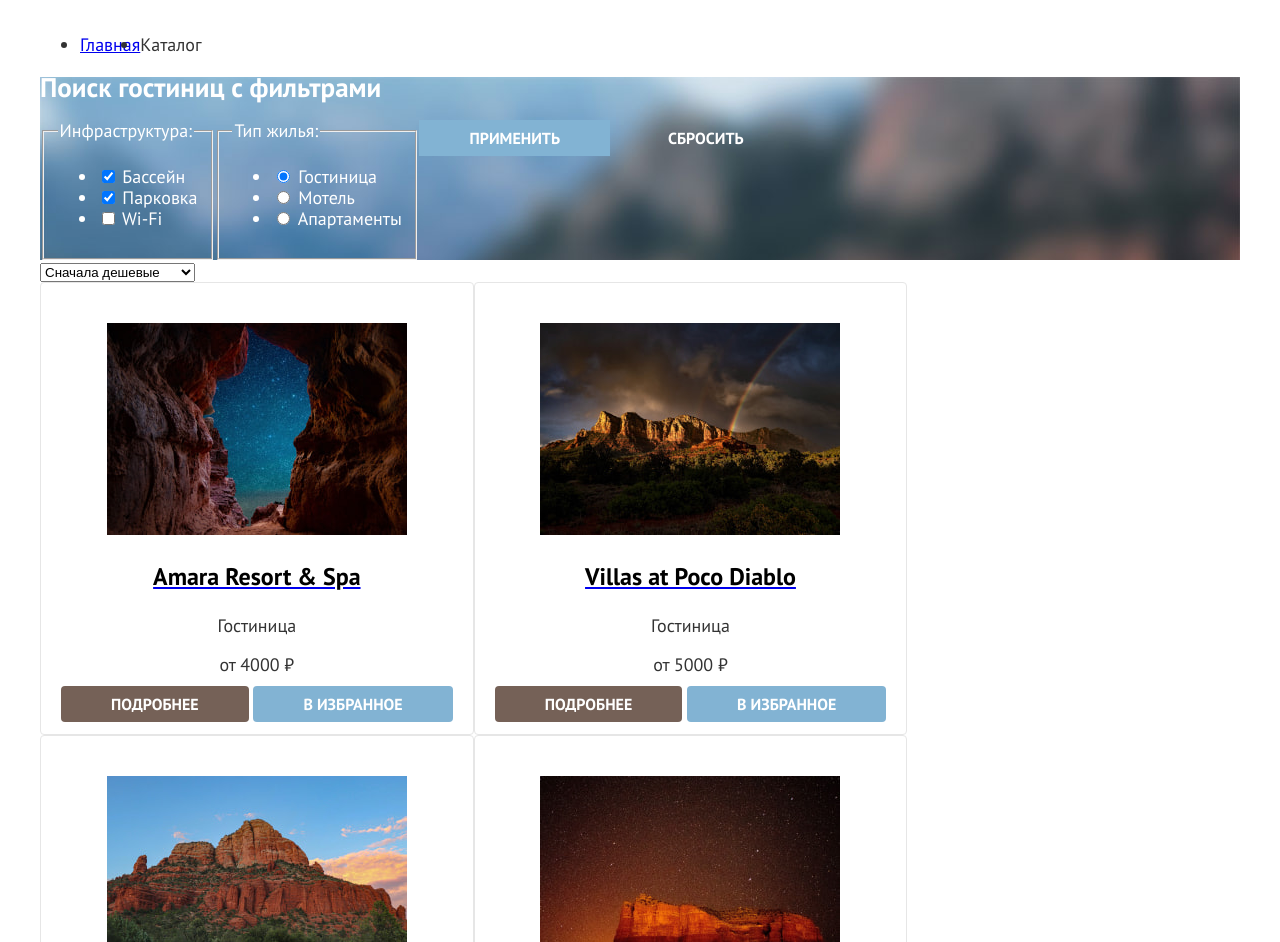
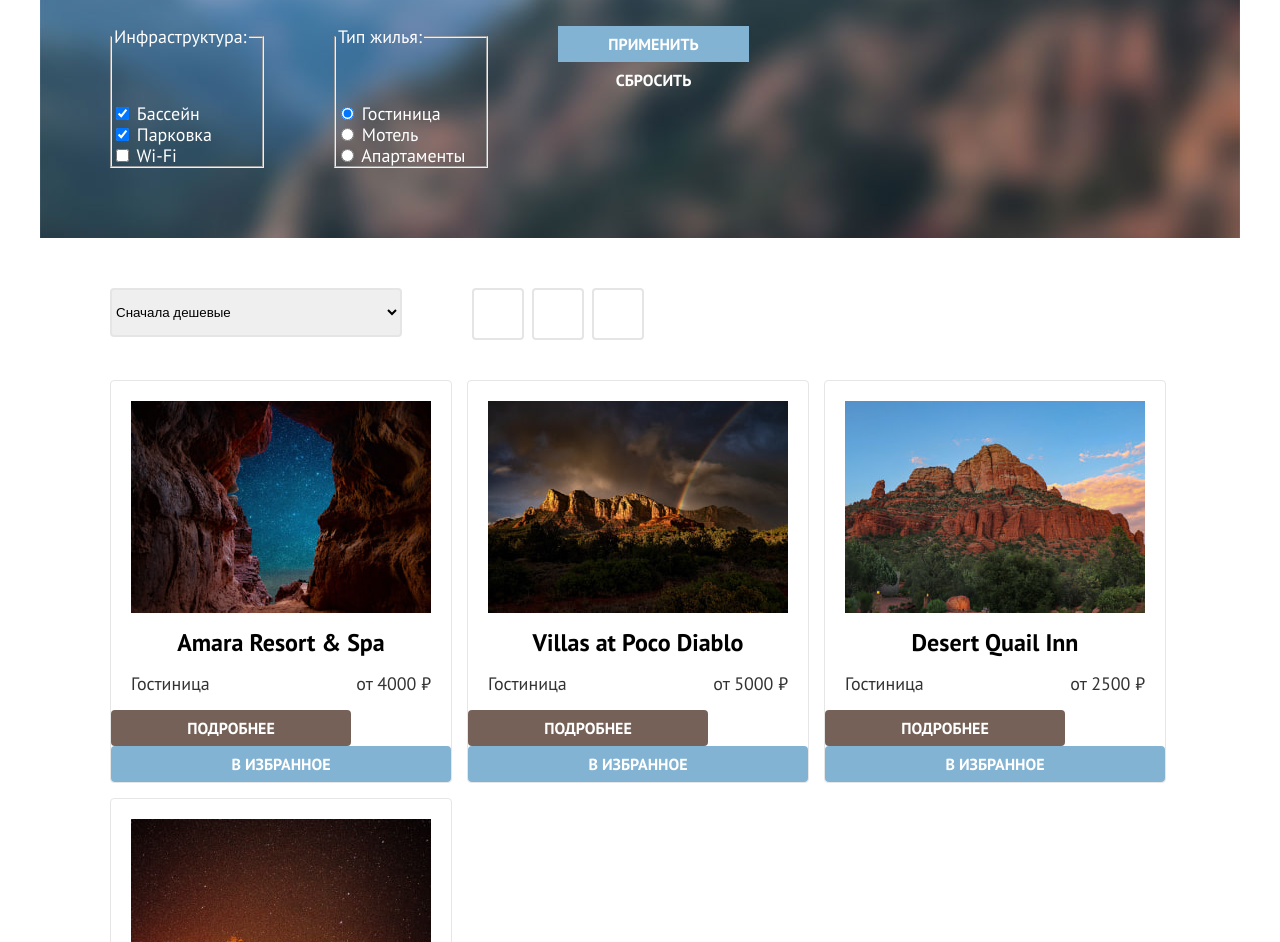
Before and after one commit to htmlacademy-htmlcss/2121259-sedona-35, a plain HTML site: page catalog.html in a window 1280 px wide. Shown: the part 218-1160 px from the top of the page. Drawn offline with Linux system fonts and the light colour scheme.

Commit message:
Дорабатывает макет главной страницы и старницы каиалога

```diff
--- a/catalog.html
+++ b/catalog.html
@@ -50,6 +50,7 @@
     </header>
     <main class="main-container main-inner">
       <section class="main-inner-filter">
+        <section class="catalog-products">
           <h1 class="inner-header-title">Гостиницы Седоны</h1>
           <ul class="breadcrumbs">
             <li class="breadcrumbs-item">
@@ -58,10 +59,9 @@
               >
             </li>
             <li class="breadcrumbs-item">
-            <a class="breadcrumbs-link">Каталог</a>
+              <a class="breadcrumbs-link">Гостиницы</a>
             </li>
           </ul>
-        <section class="catalog-products">
           <h2 class="visually-hidden">Поиск гостиниц с фильтрами</h2>
           <form
             class="catalog-filter"
@@ -141,28 +141,32 @@
                 </li>
               </ul>
             </fieldset>
+            <div class="wrapper-button">
               <button class="button-filter button" type="submit">
                 Применить
               </button>
               <button class="button-filter-reset button" type="reset">
                 Сбросить
               </button>
+            </div>
           </form>
         </section>
+        <div class="wrapper-select">
           <select class="select-control" aria-label="Сортировка">
             <option value="cheap">Сначала дешевые</option>
             <option value="expensive">Сначала дорогие</option>
             <option value="popular">Сначала популярные</option>
           </select>
-        <a href="#" class="button"
+          <a href="#" class="button-select"
             ><span class="visually-hidden">Показать карточки</span></a
           >
-        <a href="#" class="button button-cards"
+          <a href="#" class="button-select button-cards"
             ><span class="visually-hidden">Показать крупные значки</span></a
           >
-        <a href="#" class="button button-list"
+          <a href="#" class="button-select button-list"
             ><span class="visually-hidden">Показать список</span></a
           >
+        </div>
         <ul class="appartament-list">
           <li class="appartament-card">
             <a class="appartament-card-link" href="#">
@@ -175,8 +179,10 @@
               />
               <h3 class="appartament-card-title">Amara Resort & Spa</h3>
             </a>
+            <div class="wrapper-price">
               <p class="appartament-card-apartments">Гостиница</p>
               <p class="appartament-card-price">от 4000 ₽</p>
+            </div>
             <a class="appartament-card-button button" href="#">Подробнее</a>
             <a class="appartament-card-button-favorites button">В избранное</a>
           </li>
@@ -191,8 +197,10 @@
               />
               <h3 class="appartament-card-title">Villas at Poco Diablo</h3>
             </a>
+            <div class="wrapper-price">
               <p class="appartament-card-apartments">Гостиница</p>
               <p class="appartament-card-price">от 5000 ₽</p>
+            </div>
             <a class="appartament-card-button button" href="#">Подробнее</a>
             <a class="appartament-card-button-favorites button">
               В избранное
@@ -209,8 +217,10 @@
               />
               <h3 class="appartament-card-title">Desert Quail Inn</h3>
             </a>
+            <div class="wrapper-price">
               <p class="appartament-card-apartments">Гостиница</p>
               <p class="appartament-card-price">от 2500 ₽</p>
+            </div>
             <a class="appartament-card-button button" href="#">Подробнее</a>
             <a class="appartament-card-button-favorites button">
               В избранное
@@ -227,8 +237,10 @@
               />
               <h3 class="appartament-card-title">GreenTree Inn</h3>
             </a>
+            <div class="wrapper-price">
               <p class="appartament-card-apartments">Гостиница</p>
               <p class="appartament-card-price">от 1500 ₽</p>
+            </div>
             <a class="appartament-card-button button" href="#">Подробнее</a>
             <a class="appartament-card-button-favorites button">
               В избранное
--- a/styles/styles.css
+++ b/styles/styles.css
@@ -24,6 +24,7 @@ body {
   line-height: 21px;
   color: #333333;
   background-color: #ffffff;
+  width: 1200px;
   margin: 0 auto;
 }
 
@@ -33,6 +34,7 @@ body {
 }
 
 .navigation-link {
+  display: block;
   font-family: "PT Sans", sans-serif;
   line-height: 24px;
   font-size: 20px;
@@ -41,7 +43,7 @@ body {
   font-weight: 700;
   text-align: center;
   text-decoration: none;
-  padding: 20px 16px 20px 16px;
+  padding: 20px 16px;
 }
 
 .navigation-link-button {
@@ -54,6 +56,9 @@ body {
   color: #ffffff;
   text-transform: uppercase;
   text-decoration: none;
+  display: block;
+  margin-top: 14px;
+  margin-left: 20px;
 }
 
 .main-index {
@@ -65,11 +70,13 @@ body {
   font-size: 24px;
   line-height: 28px;
   text-transform: uppercase;
+  margin: 92px 112px 62px 112px;
 }
 
 .description p {
   font-size: 18px;
   line-height: 21px;
+  margin: 62px 85px 111px 85px;
 }
 
 .description-item {
@@ -118,7 +125,6 @@ body {
 .search {
   text-align: center;
   width: 1200px;
-  height: 406px;
 }
 
 .search h2 {
@@ -127,6 +133,7 @@ body {
   font-size: 30px;
   line-height: 36px;
   text-transform: uppercase;
+  margin: 96px 452px 20px 452px;
 }
 
 .search p {
@@ -134,9 +141,11 @@ body {
   font-weight: 400;
   font-size: 22px;
   line-height: 26px;
+  margin: 20px 304px 54px 304px;
 }
 
 .search-catalog {
+  display: block;
   color: #ffffff;
   background-color: #756157;
   font-size: 20px;
@@ -145,6 +154,8 @@ body {
   text-transform: uppercase;
   text-decoration: none;
   padding: 8px 50px;
+  border-radius: 4px;
+  margin: 54px 412px 96px 412px;
 }
 
 .hero {
@@ -165,12 +176,14 @@ body {
   font-size: 30px;
   line-height: 36px;
   text-transform: uppercase;
+  margin: 69px 290px 25px 290px;
 }
 
 .about p {
   color: #333333;
   font-size: 22px;
   line-height: 26px;
+  margin: 25px 274px 90px 275px;
 }
 
 .subscription {
@@ -179,18 +192,30 @@ body {
   background-image: url("../images/background-subscribe.jpg");
   text-align: center;
   background-size: 100% auto;
-  padding: 96px 258px 104px;
+}
+
+.subscription-form {
+  padding: 0;
+  margin: 0;
+  display: flex;
+  margin-left: 258px;
+  padding-bottom: 104px;
 }
 
 .subscription h2 {
   font-size: 30px;
   line-height: 36px;
   text-transform: uppercase;
+  margin: 0;
+  padding-top: 96px;
+  margin-bottom: 20px;
 }
 
 .subscription p {
   font-size: 22px;
   line-height: 26px;
+  margin: 0;
+  margin-bottom: 54px;
 }
 
 .main-footer a {
@@ -221,23 +246,21 @@ body {
 .inner-header-title {
   font-size: 60px;
   line-height: 78px;
+  margin: 0;
+  padding-left: 70px;
+  padding-top: 35px;
 }
 
 .appartament-list {
   background-color: #ffffff;
   display: flex;
+  justify-content: flex-start;
   flex-wrap: wrap;
   width: 1060px;
   padding: 0;
-  margin: 0;
+  padding-bottom: 80px;
+  margin: 0 auto;
   list-style: none;
-}
-
-.appartament-list h3 {
-  color: #000000;
-  font-size: 24px;
-  line-height: 28px;
-  font-weight: 700;
 }
 
 .appartament-list p {
@@ -270,8 +293,11 @@ body {
 .appartament-card {
   border: 1px solid #e6e6e6;
   border-radius: 4px;
-  padding: 20px;
+  padding: 0;
+  margin-right: 15px;
+  margin-bottom: 15px;
   text-align: center;
+  width: 340px;
 }
 
 .appartament-card-button {
@@ -279,6 +305,11 @@ body {
   color: #ffffff;
   border-radius: 4px;
   padding: 8px 50px;
+  width: 140px;
+}
+
+.appartament-card:nth-child(3n) {
+  margin-right: 0;
 }
 
 .appartament-card-button-favorites {
@@ -379,32 +410,22 @@ html {
   flex-grow: 1;
 }
 
-.page-container {
-  margin: 0 auto;
-}
-
 .navigation {
   display: flex;
   justify-content: space-between;
-  width: 1060px;
-  margin: 0 auto;
 }
 
 .navigation-list {
   display: flex;
-  width: 600px;
+  flex-wrap: wrap;
   margin: 0;
+  margin-left: 70px;
   padding: 0;
   list-style: none;
 }
 
 .navigation-user {
-  width: 400px;
-}
-
-.page-container {
-  width: 1200px;
-  margin: 0 auto;
+  margin-right: 70px;
 }
 
 .description-item {
@@ -436,19 +457,148 @@ html {
   margin: 0 auto;
   padding: 0;
   width: 1060px;
+  margin-top: 40px;
 }
 
 .breadcrumbs {
   display: flex;
-  flex-direction: row;
+  margin: 0;
+  padding: 0;
+  list-style-type: none;
+  margin-left: 70px;
+  margin-bottom: 40px;
+}
+
+.breadcrumbs-item {
+  width: 150px;
 }
 
 .catalog-filter {
   display: flex;
-  flex-direction: row;
+  margin: 0;
+  padding: 0;
+  margin-left: 70px;
 }
 
 .main-inner {
   width: 1200px;
   margin: 0 auto;
 }
+
+.description-item-сity {
+  color: #ffffff;
+}
+
+.catalog-filter-group {
+  width: 150px;
+  margin: 0;
+  padding: 0;
+  margin-right: 70px;
+  padding-top: 40p;
+  padding-top: 56px;
+  margin-bottom: 70px;
+}
+
+.catalog-filter-list {
+  list-style: none;
+  padding: 0;
+  margin: 0;
+}
+
+li img {
+  display: block;
+}
+
+.hero img {
+  margin-top: 51px;
+}
+
+.visually-hidden {
+  position: absolute;
+  width: 1px;
+  height: 1px;
+  margin: -1px;
+  padding: 0;
+  border: 0;
+  clip: rect(0 0 0 0);
+  overflow: hidden;
+}
+
+.footer-social-list {
+  display: flex;
+  padding: 0;
+  margin: 0;
+  list-style: none;
+}
+
+.footer-social-item {
+  width: 50px;
+  height: 50px;
+}
+
+.wrapper-button {
+  display: flex;
+  flex-direction: column;
+}
+
+.wrapper-select {
+  display: flex;
+  margin: 50px 70px 40px 70px;
+}
+
+.select-control {
+  width: 292px;
+  height: 49px;
+  border: 2px solid #e5e5e5;
+  border-radius: 4px;
+  margin-right: 70px;
+}
+
+.button-select {
+  width: 48px;
+  height: 48px;
+  border: 2px solid #e5e5e5;
+  border-radius: 4px;
+}
+
+.button-select:not(:last-child) {
+  margin-right: 8px;
+}
+
+.button {
+  display: block;
+}
+
+.appartament-card-link {
+  text-decoration: none;
+}
+
+.appartament-card-title {
+  margin: 0;
+  color: #000000;
+  font-size: 24px;
+  line-height: 28px;
+  font-weight: 700;
+  margin-top: 16px;
+  margin-bottom: 16px;
+}
+
+.wrapper-price {
+  display: flex;
+  justify-content: space-between;
+  margin: 0;
+  padding: 0;
+  margin-left: 20px;
+  margin-right: 20px;
+  margin-bottom: 16px;
+}
+
+.appartament-card-apartments {
+  margin: 0;
+  padding: 0;
+}
+
+.appartament-card-price {
+  margin: 0;
+  padding: 0;
+}
```
Also changed, not shown: index.html (+5 -7 lines). Lines whose indentation alone changed are shown as unchanged.
